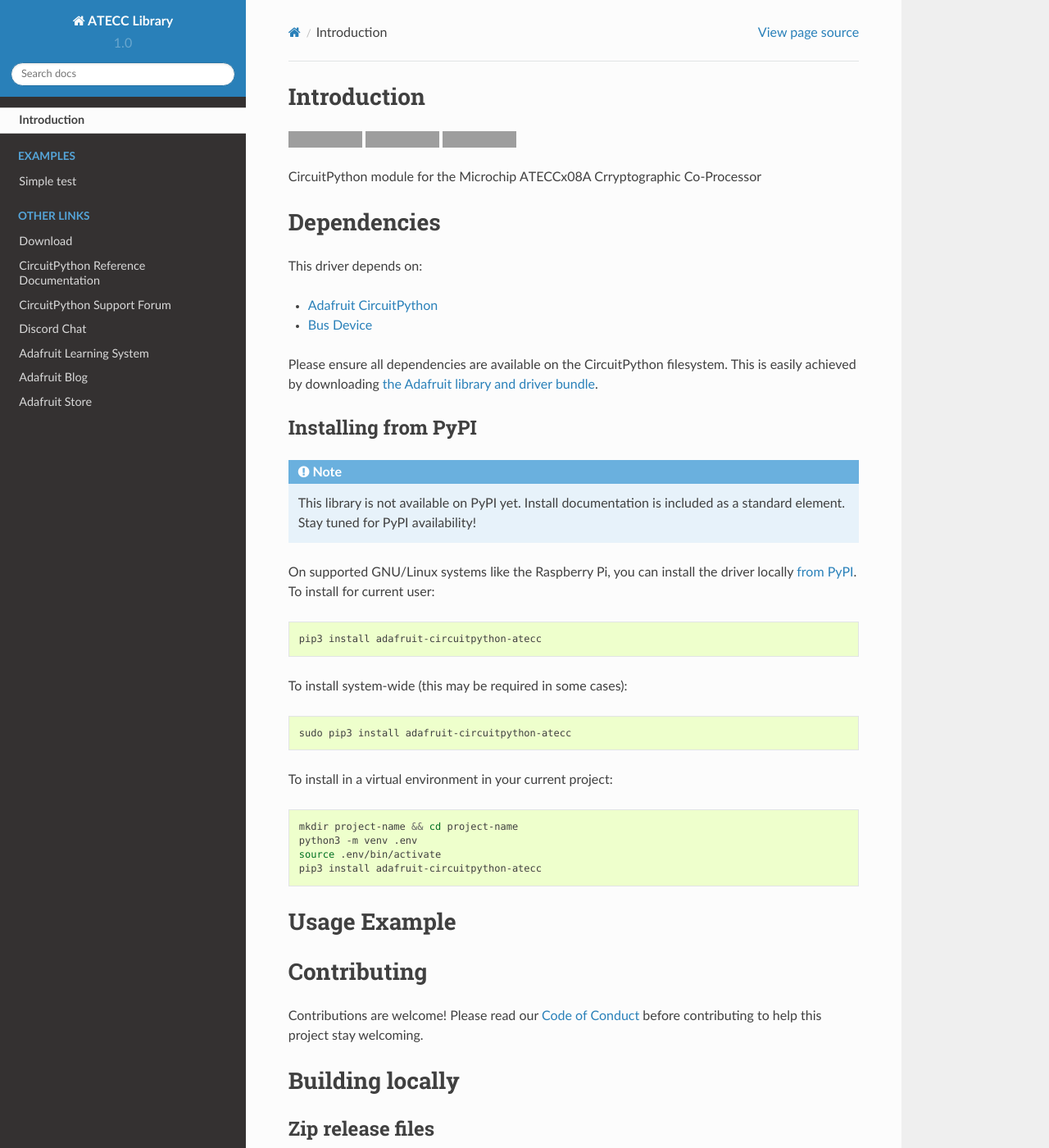
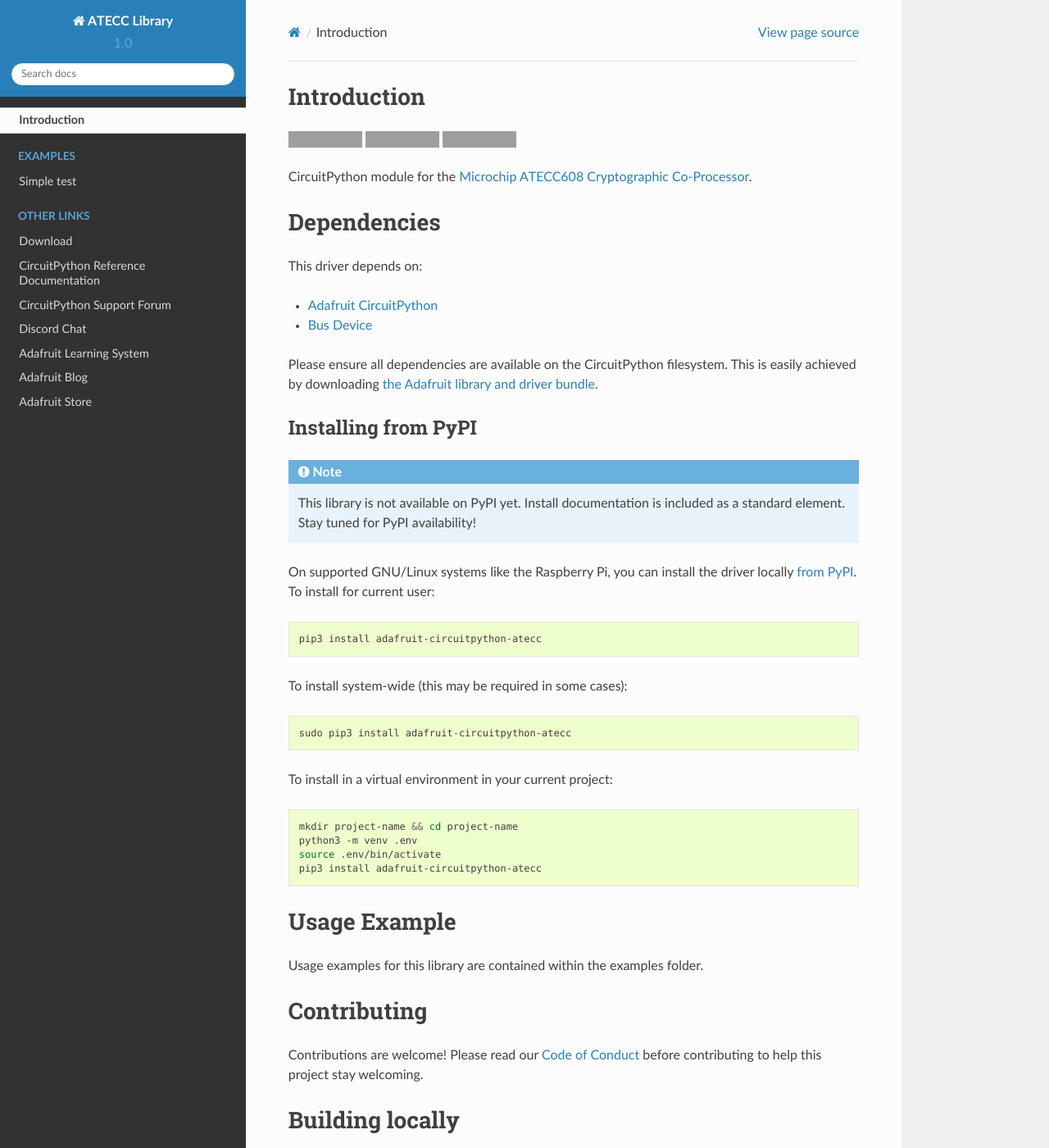
Before and after one commit to brentru/CPY_ATECC, a Sphinx documentation site: the page built from docs/index.rst, in a window 1280 px wide and 1400 px high. Shown: the whole window at 82% size. Built offline with Sphinx 7.4.7 and the Read the Docs theme 2.0.0, drawn with Linux system fonts in a browser that asks for light colours; some of the changed lines change nothing that is shown; grey boxes are pictures that could not be loaded.

Commit message:
update docs

```diff
--- a/README.rst
+++ b/README.rst
@@ -13,8 +13,7 @@
     :target: https://travis-ci.com/adafruit/CircuitPython_ATECC
     :alt: Build Status
 
-CircuitPython module for the Microchip ATECCx08A Crryptographic Co-Processor
-
+CircuitPython module for the `Microchip ATECC608 Cryptographic Co-Processor <https://www.adafruit.com/product/4314>`_.
 
 Dependencies
 =============
@@ -31,8 +30,6 @@
 --------------------
 .. note:: This library is not available on PyPI yet. Install documentation is included
    as a standard element. Stay tuned for PyPI availability!
-.. todo:: Remove the above note if PyPI version is/will be available at time of release.
-   If the library is not planned for PyPI, remove the entire 'Installing from PyPI' section.
 On supported GNU/Linux systems like the Raspberry Pi, you can install the driver locally `from
 PyPI <https://pypi.org/project/adafruit-circuitpython-atecc/>`_. To install for current user:
 
@@ -58,7 +55,7 @@
 Usage Example
 =============
 
-.. todo:: Add a quick, simple example. It and other examples should live in the examples folder and be included in docs/examples.rst.
+Usage examples for this library are contained within the examples folder.
 
 Contributing
 ============
--- a/docs/conf.py
+++ b/docs/conf.py
@@ -16,11 +16,7 @@
     'sphinx.ext.todo',
 ]
 
-# TODO: Please Read!
-# Uncomment the below if you use native CircuitPython modules such as
-# digitalio, micropython and busio. List the modules you use. Without it, the
-# autodoc module docs will fail to generate with a warning.
-# autodoc_mock_imports = ["digitalio", "busio"]
+autodoc_mock_imports = ["adafruit_bus_device", "adafruit_binascii", "struct", "micropython"]
 
 
 intersphinx_mapping = {'python': ('https://docs.python.org/3.4', None),'BusDevice': ('https://circuitpython.readthedocs.io/projects/busdevice/en/latest/', None),'CircuitPython': ('https://circuitpython.readthedocs.io/en/latest/', None)}
--- a/docs/index.rst
+++ b/docs/index.rst
@@ -23,14 +23,10 @@
 .. toctree::
     :caption: Tutorials
 
-.. todo:: Add any Learn guide links here. If there are none, then simply delete this todo and leave
-    the toctree above for use later.
 
 .. toctree::
     :caption: Related Products
 
-.. todo:: Add any product links here. If there are none, then simply delete this todo and leave
-    the toctree above for use later.
 
 .. toctree::
     :caption: Other Links
```
